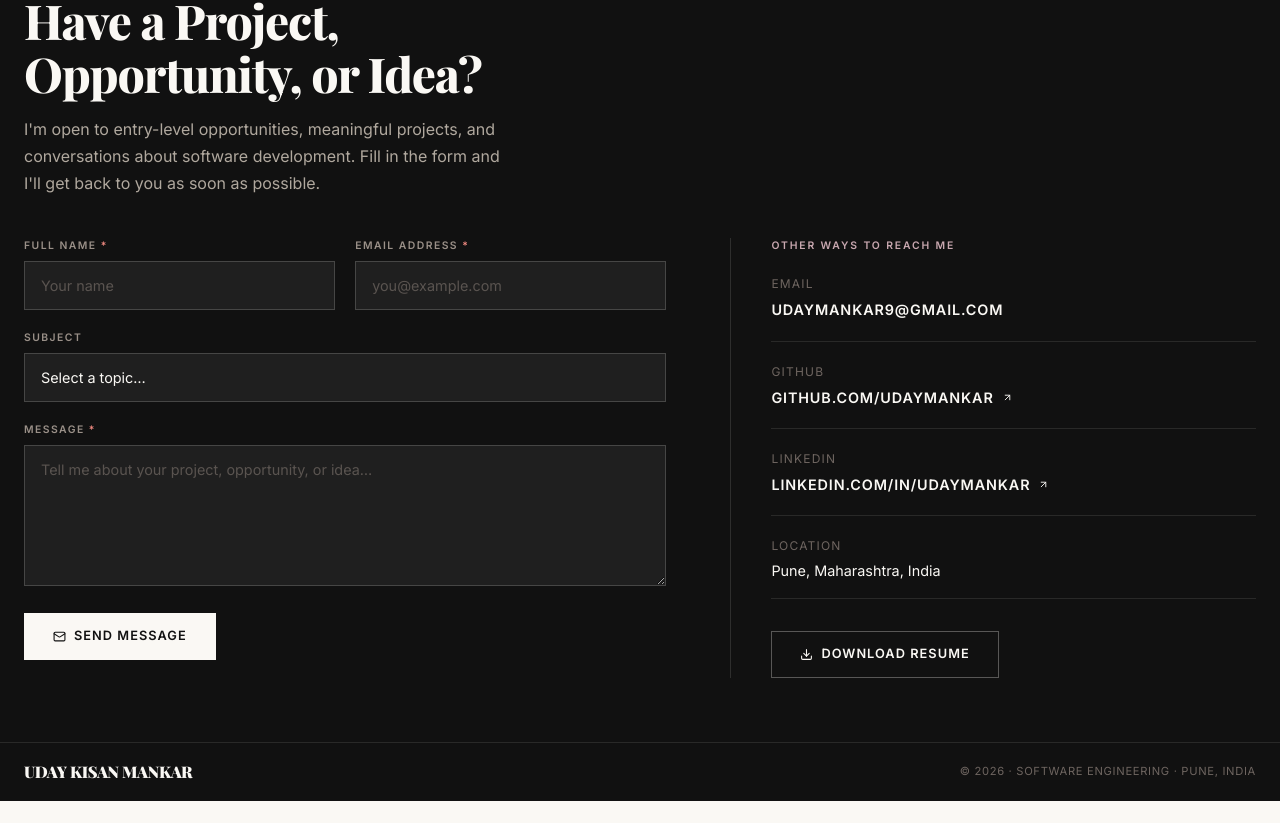
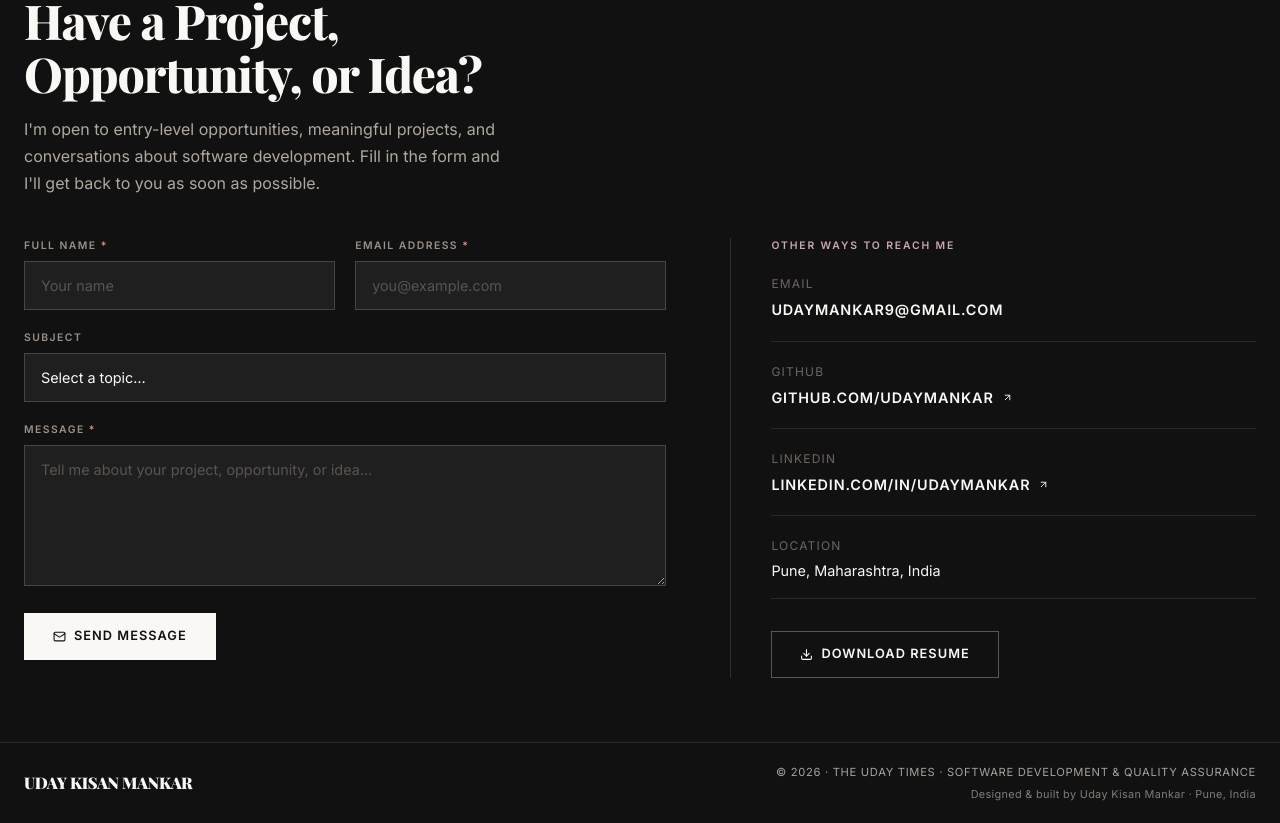
Before and after one commit to udaymankar/Portfolio-Website, a Next.js app: page / in a window 1280 px wide. Shown: the part 7326-8149 px from the top of the page. Before the commit the page ends 8127 px from the top, so only its background shows below. Built offline with nearby package versions, Linux system fonts and the light colour scheme; a web font is replaced by a local one.

Commit message:
Brand footer as The Uday Times

```diff
--- a/app/page.tsx
+++ b/app/page.tsx
@@ -1084,18 +1084,31 @@ export default function Home() {
           >
             UDAY KISAN MANKAR
           </p>
+          <div className="text-center sm:text-right">
             <p
               style={{
                 fontFamily: "var(--font-sans)",
                 fontSize: "0.7rem",
-              color: "#6e6560",
+                color: "#a9a19b",
                 letterSpacing: "0.06em",
                 textTransform: "uppercase",
+                lineHeight: 1.7,
               }}
             >
-            &copy; {new Date().getFullYear()} · Software Engineering · Pune,
-            India
+              &copy; {new Date().getFullYear()} · The Uday Times · Software Development &amp; Quality Assurance
             </p>
+            <p
+              style={{
+                fontFamily: "var(--font-sans)",
+                fontSize: "0.68rem",
+                color: "#827b75",
+                letterSpacing: "0.03em",
+                marginTop: "0.25rem",
+              }}
+            >
+              Designed &amp; built by Uday Kisan Mankar · Pune, India
+            </p>
+          </div>
         </div>
       </section>
     </div>
```
Lines whose indentation alone changed are shown as unchanged.
